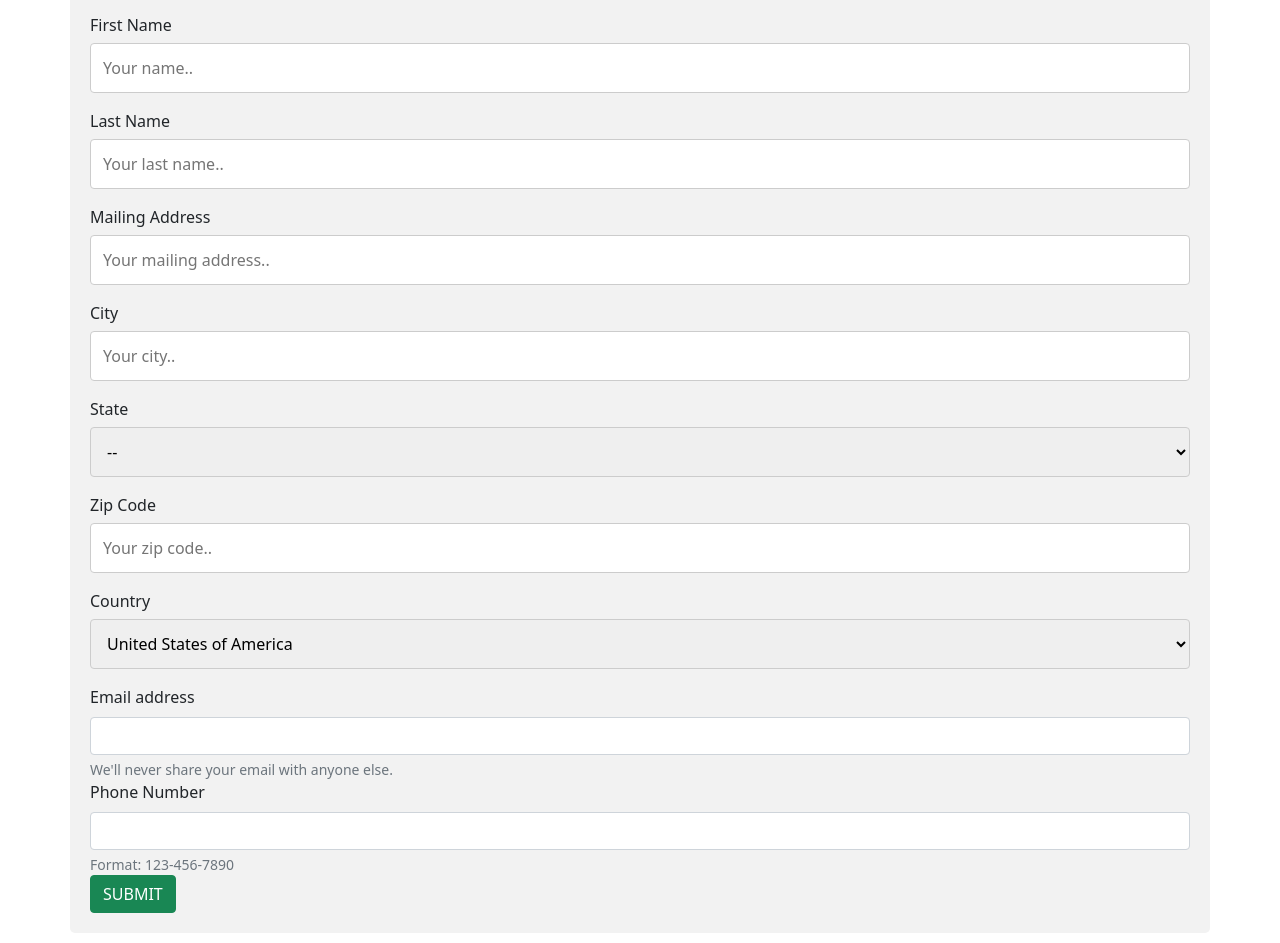
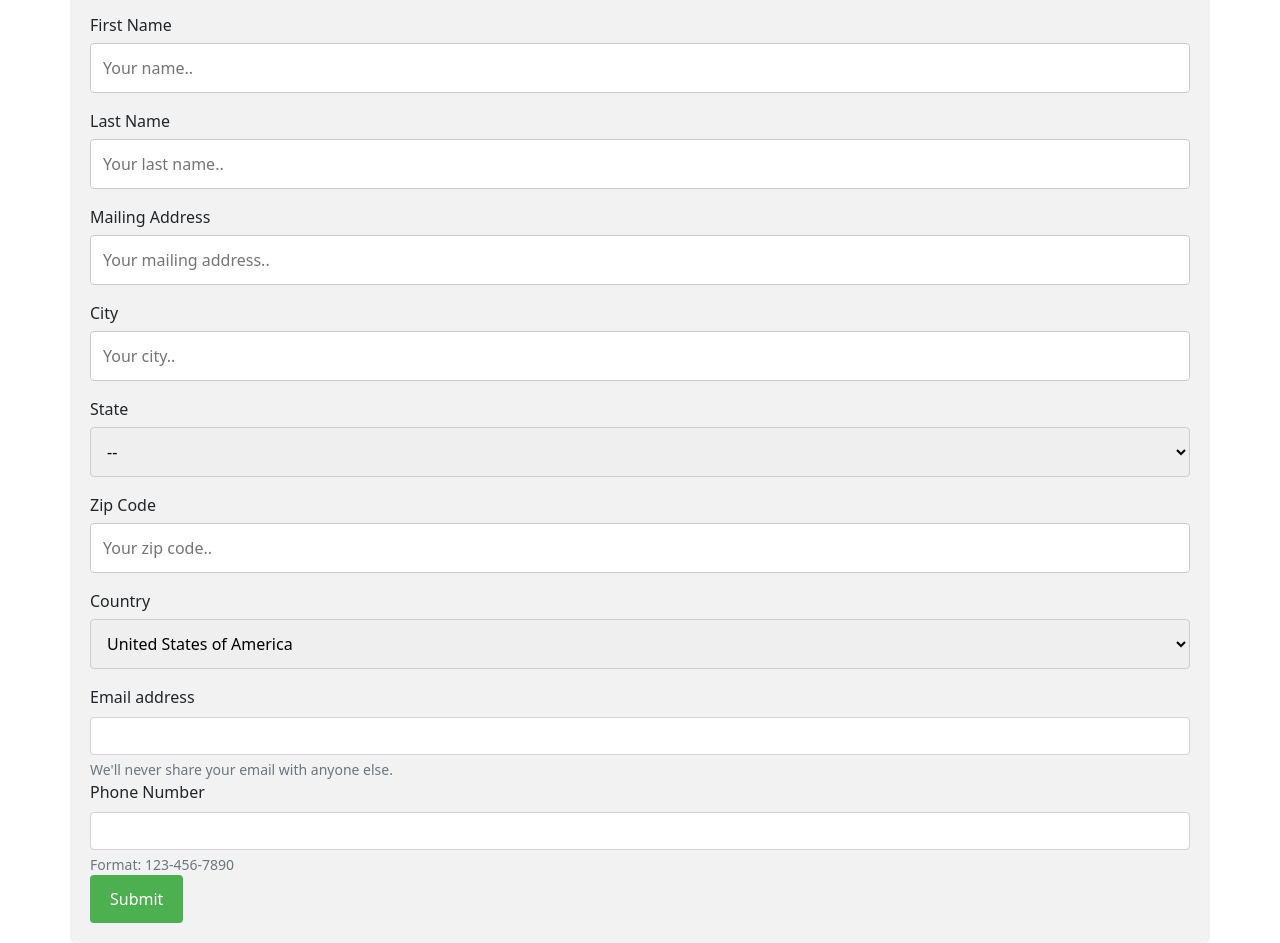
Before and after one commit to jtincincy/my-ecommerce-site, a plain HTML site: page registration.html in a window 1280 px wide. Shown: the part 63-1006 px from the top of the page. Drawn offline with nearby package versions, Linux system fonts and the light colour scheme.

Commit message:
update buttons for contact & registration pages

```diff
--- a/registration.html
+++ b/registration.html
@@ -363,8 +363,8 @@
         pattern="[0-9]{3}-[0-9]{3}-[0-9]{4}" required>
       <div id="phoneHelp" class="form-text">Format: 123-456-7890</div>
 
-      <!-- <input type="submit" value="Submit"> -->
-      <button type="button" class="btn btn-success btn-group-lg">SUBMIT</button>
+      <input type="submit" value="Submit">
+      <!-- <button type="button" class="btn btn-success btn-group-lg">SUBMIT</button> -->
     </form>
   </div>
 
```
Also changed, not shown: contact.html (+5 -5 lines).
